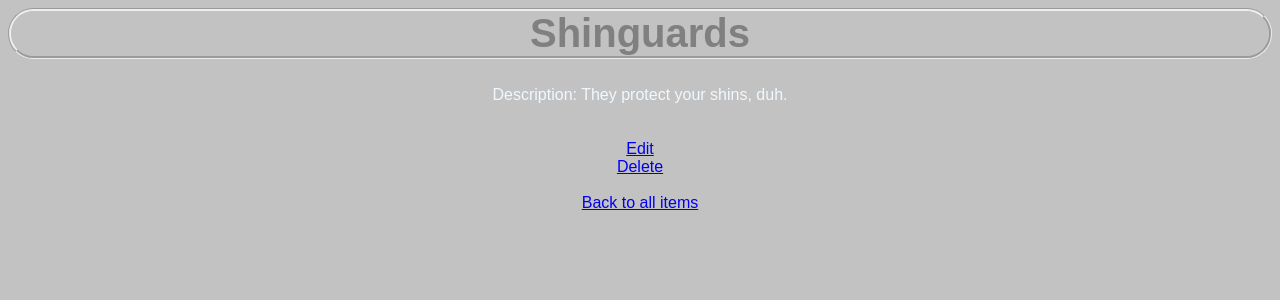
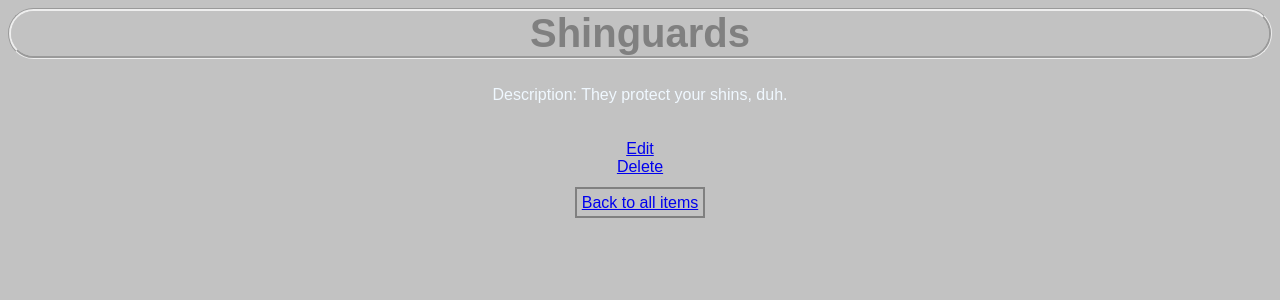
Before and after one commit to michaelsprice/catalog_project, a Flask app: page /category/1/1/description in a window 1280 px wide. Shown: the top 300 px of the page. Run offline with Flask 2, Linux system fonts and the light colour scheme.

Commit message:
updated css styling

```diff
--- a/static/styles.css
+++ b/static/styles.css
@@ -9,12 +9,11 @@ h1 {
     border-style: groove;
     border-radius: 50px;
     font-size: 40px;
-
 }
 h3 {
     color: teal
 }
-a.backtoallcategories{
+a.backtoall{
     padding: 5px;
     border: 2px solid gray;
 }
--- a/templates/showCategoryItem.html
+++ b/templates/showCategoryItem.html
@@ -17,7 +17,7 @@
                 {% endfor %}
     </div>
 </br>
-    <a class="backtoallcategories" href='{{url_for('showCategories', categories_id =
+    <a class="backtoall" href='{{url_for('showCategories', categories_id =
     category.id)}}'> Back to all Categories </a>
     </body>
 </html>
--- a/templates/showCategoryItemDescription.html
+++ b/templates/showCategoryItemDescription.html
@@ -17,7 +17,7 @@ item_id = items.id)}}'> Delete </a>
 </br>
 </br>
 
-<a href='{{url_for('showCategoryItem', categories_id =
+<a class="backtoall" href='{{url_for('showCategoryItem', categories_id =
 category.id)}}'> Back to all items </a>
     </body>
 </html>
```
Also changed, not shown: catalog.db.
